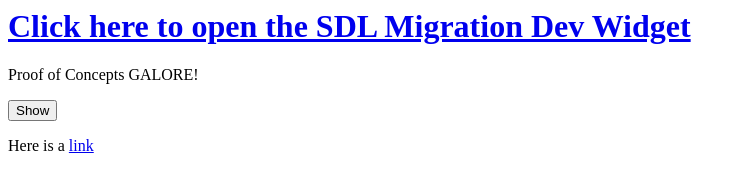
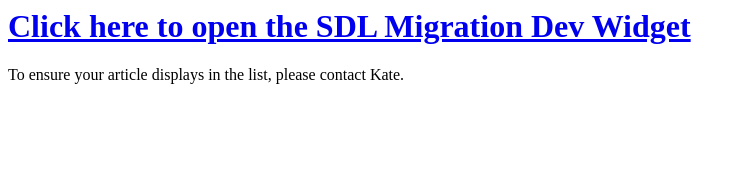
Before and after one commit to KateDomenichella/DSCC-Articles-Widget-Testing, a plain HTML site: page index.html in a window 1280 px wide. Shown: the whole page, without its empty margins (0-746 px from the left). Drawn offline with Linux system fonts and the light colour scheme; some packages are replaced by stand-ins of ours; a script that the page names is missing.

Commit message:
Remove extra text in index.json

```diff
--- a/index.html
+++ b/index.html
@@ -21,13 +21,7 @@
 <body>
 <h1><a href="." onclick="iph('toggle');return false;">Click here to open the SDL Migration Dev Widget</a></h1>
 
-<p>Proof of Concepts GALORE!</p>
-<form>
-      <input type="button" value="Show" onclick="show()"/>
-      </form>
-      <script src="search_user.js"></script>
-
-<p>Here is a <a href="./search_user.js?pagename=navigation">link</a>
+<p>To ensure your article displays in the list, please contact Kate.</p>
 
 </body>
 </html>
```
